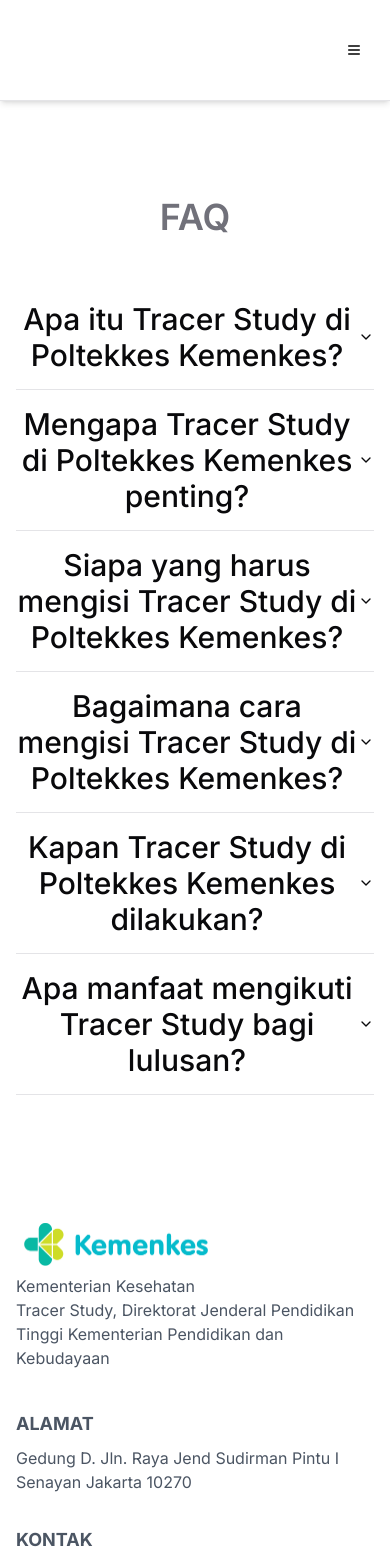
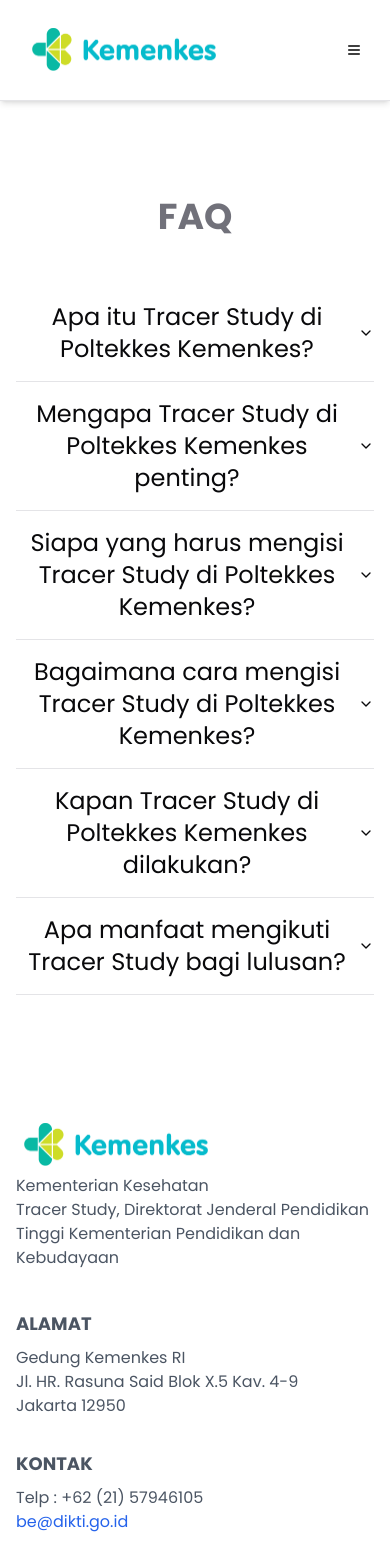
Before and after one commit to alwirifa/kemenkes, a Next.js app: page /faq in a window 390 px wide. Shown: the top 1565 px of the page. Built offline with nearby package versions, Linux system fonts and the light colour scheme.

Commit message:
add logo mobile screen, + add modal when open news

```diff
--- a/src/app/(home)/berita/page.tsx
+++ b/src/app/(home)/berita/page.tsx
@@ -1,84 +1,101 @@
+"use client"
+
 import Image from "next/image";
-import React from "react";
+import React, { useState } from "react";
 
+// NewsCard Component
 type NewsCardProps = {
-  title?: string;
-  description?: string;
-  link?: string;
+
   image: string;
+  onClick: () => void;
 };
 
 const NewsCard: React.FC<NewsCardProps> = ({
-  title,
-  description,
-  link,
+
   image,
+  onClick,
 }) => {
   return (
     <div className="bg-white shadow-md rounded-lg p-6 m-4 flex flex-col justify-between">
       <div className="w-full flex items-center justify-center py-6">
-        {/* <h3 className="text-lg font-semibold text-gray-800 mb-4">{title}</h3>
-        <p className="text-gray-600 mb-6">{description}</p> */}
         <img src={image} className="h-[300px] bg-cover bg-center" alt={image} />
       </div>
-      <a
-        href={link}
+      <button
+        onClick={onClick}
         className="text-center bg-primary text-white py-2 px-4 rounded-md hover:bg-primary/80"
       >
         Selengkapnya
-      </a>
+      </button>
     </div>
   );
 };
 
+// Page Component
 type Props = {};
 
-const page = (props: Props) => {
+const Page = (props: Props) => {
   const news = [
     {
-      // title:
-      //   "Perpanjangan Batas Waktu Anugerah Pembelajaran dan Kemahasiswaan Tahun 2022 Program Tracer Study",
-      // description:
-      //   "Yth. 1. Pimpinan Perguruan Tinggi Negeri 2. Pimpinan Perguruan Tinggi Swasta Berdasarkan surat Plt. Direktur Pembelajaran dan Kemahasiswaan nomor 7707/E2/DT.02.01/2022",
-      // link: "#",
+
       image: "/images/tracer1.jpg",
     },
     {
-      // title:
-      //   "Anugerah Pembelajaran dan Kemahasiswaan Tahun 2022 untuk Perguruan Tinggi Negeri",
-      // description:
-      //   "Yth. Pimpinan Perguruan Tinggi Negeri Direktorat Jenderal Pendidikan Tinggi, Riset, dan Teknologi, Kemendikbudristek akan menyelenggarakan Anugerah Pembelajaran dan Kemahasiswaan Tahun 2022 untuk Perguruan",
-      // link: "#",
+
       image: "/images/tracer2.jpg",
     },
     {
-      // title:
-      //   "Anugerah Pembelajaran dan Kemahasiswaan Tahun 2022 untuk Perguruan Tinggi Swasta",
-      // description:
-      //   "Yth. Pimpinan Perguruan Tinggi Swasta Direktorat Jenderal Pendidikan Tinggi, Riset, dan Teknologi, Kemendikbudristek akan menyelenggarakan Anugerah Pembelajaran dan Kemahasiswaan Tahun 2022 untuk Perguruan",
-      // link: "#",
+
       image: "/images/tracer3.jpg",
     },
   ];
 
+  const [isModalOpen, setIsModalOpen] = useState(false);
+  const [modalImage, setModalImage] = useState("");
+
+  const handleOpenModal = (image: string) => {
+    setModalImage(image);
+    setIsModalOpen(true);
+  };
+
+  const handleCloseModal = () => {
+    setIsModalOpen(false);
+  };
+
   return (
     <section className="bg-gray-50 py-16">
       <div className="container mx-auto text-center px-4">
-        <h2 className="text-4xl font-bold text-gray-800 mb-4">
-          Berita Terkini
-        </h2>
+        <h2 className="text-4xl font-bold text-gray-800 mb-4">Berita Terkini</h2>
         <p className="text-gray-600 mb-12">
           Update terbaru: Pastikan PT anda telah melaporkan data Tracer Studi
           pelaksanaan tahun 2019, untuk memenuhi data pemeringkatan tahun 2020
         </p>
         <div className="grid gap-6 sm:grid-cols-1 md:grid-cols-2 lg:grid-cols-3 xl:grid-cols-3">
           {news.map((item, index) => (
-            <NewsCard key={index} image={item.image} />
+            <NewsCard
+              key={index}
+
+              image={item.image}
+              onClick={() => handleOpenModal(item.image)}
+            />
           ))}
         </div>
       </div>
+      {isModalOpen && (
+        <div className="fixed inset-0 bg-black bg-opacity-50 flex items-center justify-center z-50">
+          <div className="bg-white rounded-lg p-12 relative">
+
+            <button
+              onClick={handleCloseModal}
+              className="absolute top-4 right-4 text-2xl text-gray-700 hover:text-gray-900"
+            >
+              &times;
+            </button>
+            <img src={modalImage} alt="Modal Image" className="h-full max-w-[500px] w-full bg-center" />
+          </div>
+        </div>
+      )}
     </section>
   );
 };
 
-export default page;
+export default Page;
--- a/src/app/(home)/page.tsx
+++ b/src/app/(home)/page.tsx
@@ -1,60 +1,58 @@
+"use client";
+
+import Image from "next/image";
+import React, { useState } from "react";
 import TentangKemenkes from "@/components/home/TentangKemenkes";
 import Welcome from "@/components/home/Welcome";
 
 type NewsCardProps = {
-  title?: string;
-  description?: string;
-  link?: string;
+
   image: string;
+  onClick: () => void;
 };
 
 const NewsCard: React.FC<NewsCardProps> = ({
-  title,
-  description,
-  link,
+
   image,
+  onClick,
 }) => {
   return (
     <div className="bg-white shadow-md rounded-lg p-6 m-4 flex flex-col justify-between">
       <div className="w-full flex items-center justify-center py-6">
-        {/* <h3 className="text-lg font-semibold text-gray-800 mb-4">{title}</h3>
-        <p className="text-gray-600 mb-6">{description}</p> */}
         <img src={image} className="h-[300px] bg-cover bg-center" alt={image} />
       </div>
-      <a
-        href={link}
+      <button
+        onClick={onClick}
         className="text-center bg-primary text-white py-2 px-4 rounded-md hover:bg-primary/80"
       >
         Selengkapnya
-      </a>
+      </button>
     </div>
   );
 };
 
+
 export default function Home() {
+  const [isModalOpen, setIsModalOpen] = useState(false);
+  const [modalImage, setModalImage] = useState("");
+
+  const handleOpenModal = (image: string) => {
+    setModalImage(image);
+    setIsModalOpen(true);
+  };
+
+  const handleCloseModal = () => {
+    setIsModalOpen(false);
+  };
+
   const news = [
     {
-      // title:
-      //   "Perpanjangan Batas Waktu Anugerah Pembelajaran dan Kemahasiswaan Tahun 2022 Program Tracer Study",
-      // description:
-      //   "Yth. 1. Pimpinan Perguruan Tinggi Negeri 2. Pimpinan Perguruan Tinggi Swasta Berdasarkan surat Plt. Direktur Pembelajaran dan Kemahasiswaan nomor 7707/E2/DT.02.01/2022",
-      // link: "#",
       image: "/images/tracer1.jpg",
     },
     {
-      // title:
-      //   "Anugerah Pembelajaran dan Kemahasiswaan Tahun 2022 untuk Perguruan Tinggi Negeri",
-      // description:
-      //   "Yth. Pimpinan Perguruan Tinggi Negeri Direktorat Jenderal Pendidikan Tinggi, Riset, dan Teknologi, Kemendikbudristek akan menyelenggarakan Anugerah Pembelajaran dan Kemahasiswaan Tahun 2022 untuk Perguruan",
-      // link: "#",
       image: "/images/tracer2.jpg",
     },
     {
-      // title:
-      //   "Anugerah Pembelajaran dan Kemahasiswaan Tahun 2022 untuk Perguruan Tinggi Swasta",
-      // description:
-      //   "Yth. Pimpinan Perguruan Tinggi Swasta Direktorat Jenderal Pendidikan Tinggi, Riset, dan Teknologi, Kemendikbudristek akan menyelenggarakan Anugerah Pembelajaran dan Kemahasiswaan Tahun 2022 untuk Perguruan",
-      // link: "#",
       image: "/images/tracer3.jpg",
     },
   ];
@@ -76,9 +74,26 @@ export default function Home() {
             </p>
             <div className="grid gap-6 sm:grid-cols-1 md:grid-cols-2 lg:grid-cols-3 xl:grid-cols-3">
               {news.map((item, index) => (
-                <NewsCard key={index} image={item.image} />
+                <NewsCard key={index} image={item.image}  onClick={() => handleOpenModal(item.image)}/>
               ))}
             </div>
+            {isModalOpen && (
+              <div className="fixed inset-0 bg-black bg-opacity-50 flex items-center justify-center z-50">
+                <div className="bg-white rounded-lg p-12 relative">
+                  <button
+                    onClick={handleCloseModal}
+                    className="absolute top-4 right-4 text-2xl text-gray-700 hover:text-gray-900"
+                  >
+                    &times;
+                  </button>
+                  <img
+                    src={modalImage}
+                    alt="Modal Image"
+                    className="h-full max-w-[500px] w-full bg-center"
+                  />
+                </div>
+              </div>
+            )}
           </div>
         </section>
       </div>
--- a/src/app/layout.tsx
+++ b/src/app/layout.tsx
@@ -1,8 +1,11 @@
 import type { Metadata } from "next";
-import { Inter } from "next/font/google";
+import { Lato, Poppins } from "next/font/google";
 import "./globals.css";
 
-const inter = Inter({ subsets: ["latin"] });
+const lato = Poppins({
+  subsets: ["latin"],
+  weight: ["100", "300", "400", "700", "900"]
+});
 
 export const metadata: Metadata = {
   title: "Kemenkes",
@@ -16,7 +19,7 @@ export default function RootLayout({
 }>) {
   return (
     <html lang="en">
-      <body className={inter.className}>{children}</body>
+      <body className={lato.className}>{children}</body>
     </html>
   );
 }
--- a/src/components/footer/footer.tsx
+++ b/src/components/footer/footer.tsx
@@ -41,9 +41,11 @@ const Footer = (props: Props) => {
         </div>
         <div>
           <h2 className="font-bold text-lg mb-2">ALAMAT</h2>
-          <p>Gedung D. Jln. Raya Jend Sudirman Pintu I</p>
-          <p>Senayan Jakarta 10270</p>
+          <p>Gedung Kemenkes RI</p>
+          <p>Jl. HR. Rasuna Said Blok X.5 Kav. 4-9</p>
+          <p>Jakarta 12950</p>
         </div>
+
         <div>
           <h2 className="font-bold text-lg mb-2">KONTAK</h2>
           <p>Telp : +62 (21) 57946105</p>
@@ -52,13 +54,13 @@ const Footer = (props: Props) => {
               href="mailto:belmawa@dikti.go.id"
               className="text-blue-600 hover:underline"
             >
-              belmawa@dikti.go.id
+              be@dikti.go.id
             </a>
           </p>
         </div>
       </div>
       <div className="container mx-auto text-center border-t pt-4 mt-8">
-        <p>© Copyright © DIKTI - All Rights Reserved.</p>
+        <p>© Copyright © KEMENKES - All Rights Reserved.</p>
       </div>
     </footer>
   );
--- a/src/components/navigation.tsx
+++ b/src/components/navigation.tsx
@@ -7,6 +7,7 @@ import { Sheet, SheetContent, SheetTrigger } from "@/components/ui/sheet";
 import { useState } from "react";
 import { Button } from "./ui/button";
 import { Menu } from "lucide-react";
+import Image from "next/image";
 
 const routes = [
   {
@@ -41,8 +42,6 @@ const Navigation = () => {
   const router = useRouter();
   const isMobile = useMedia("(max-width: 1024px)", false);
 
-
-
   const onClick = (href: string) => {
     router.push(href);
     setIsOpen(false);
@@ -51,6 +50,16 @@ const Navigation = () => {
   if (isMobile) {
     return (
       <Sheet open={isOpen} onOpenChange={setIsOpen}>
+        <div className="flex justify-between items-center w-full ">
+          <div className="absolute top-7 left-6">
+
+          <Image
+            src={"/icons/logo_kemenkes.png"}
+            alt="logo"
+            height={10}
+            width={200}
+          />
+            </div>
           <SheetTrigger>
             <Button
               variant="outline"
@@ -60,6 +69,7 @@ const Navigation = () => {
               <Menu className="size-4" />
             </Button>
           </SheetTrigger>
+        </div>
         <SheetContent side="right" className="px-2">
           <nav className="flex flex-col gap-y-2 py-6">
             {routes.map((route) => (
--- a/src/components/ui/accordion.tsx
+++ b/src/components/ui/accordion.tsx
@@ -28,7 +28,7 @@ const AccordionTrigger = React.forwardRef<
     <AccordionPrimitive.Trigger
       ref={ref}
       className={cn(
-        "flex flex-1 items-center justify-between py-4 font-medium transition-all hover:underline [&[data-state=open]>svg]:rotate-180",
+        "flex flex-1 items-center justify-between py-4 transition-all hover:underline [&[data-state=open]>svg]:rotate-180 text-2xl font-[500]",
         className
       )}
       {...props}
@@ -46,7 +46,7 @@ const AccordionContent = React.forwardRef<
 >(({ className, children, ...props }, ref) => (
   <AccordionPrimitive.Content
     ref={ref}
-    className="overflow-hidden text-sm text-muted-foreground font-normal transition-all data-[state=closed]:animate-accordion-up data-[state=open]:animate-accordion-down"
+    className="overflow-hidden text-lg text-muted-foreground font-normal transition-all data-[state=closed]:animate-accordion-up data-[state=open]:animate-accordion-down"
     {...props}
   >
     <div className={cn("pb-4 pt-0", className)}>{children}</div>
```
Lines whose indentation alone changed are shown as unchanged.
